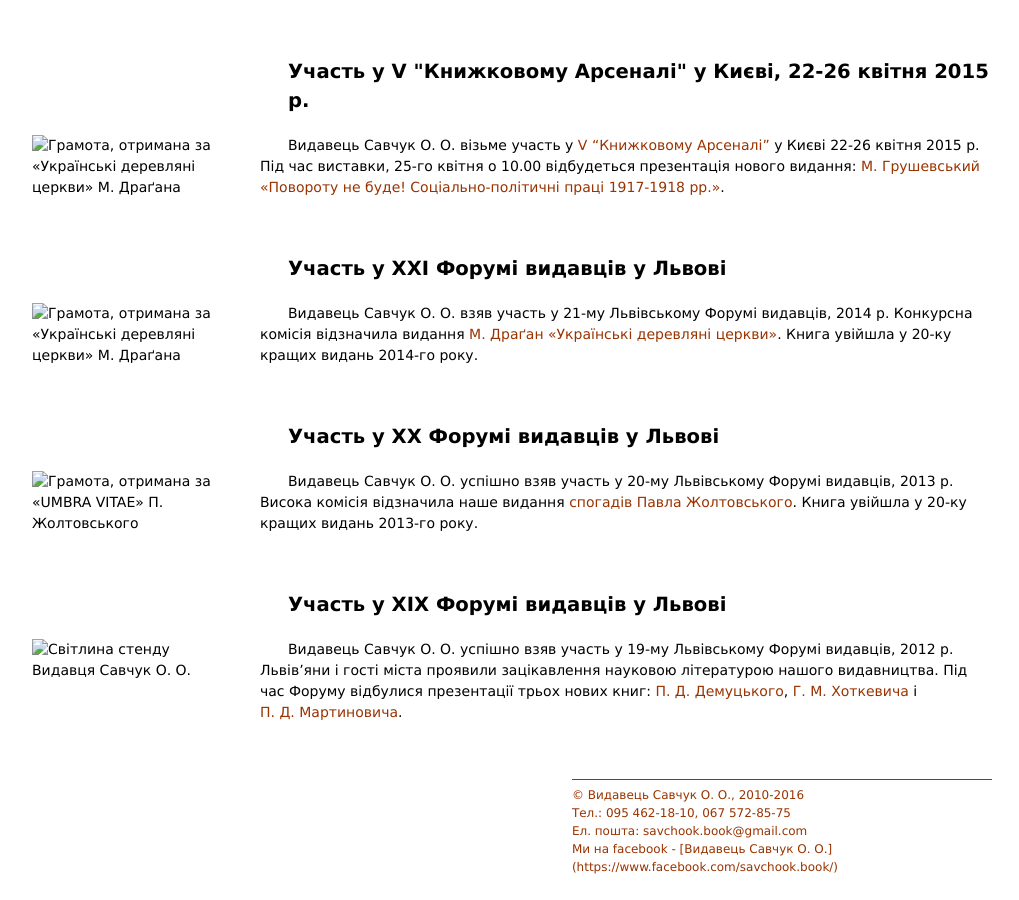
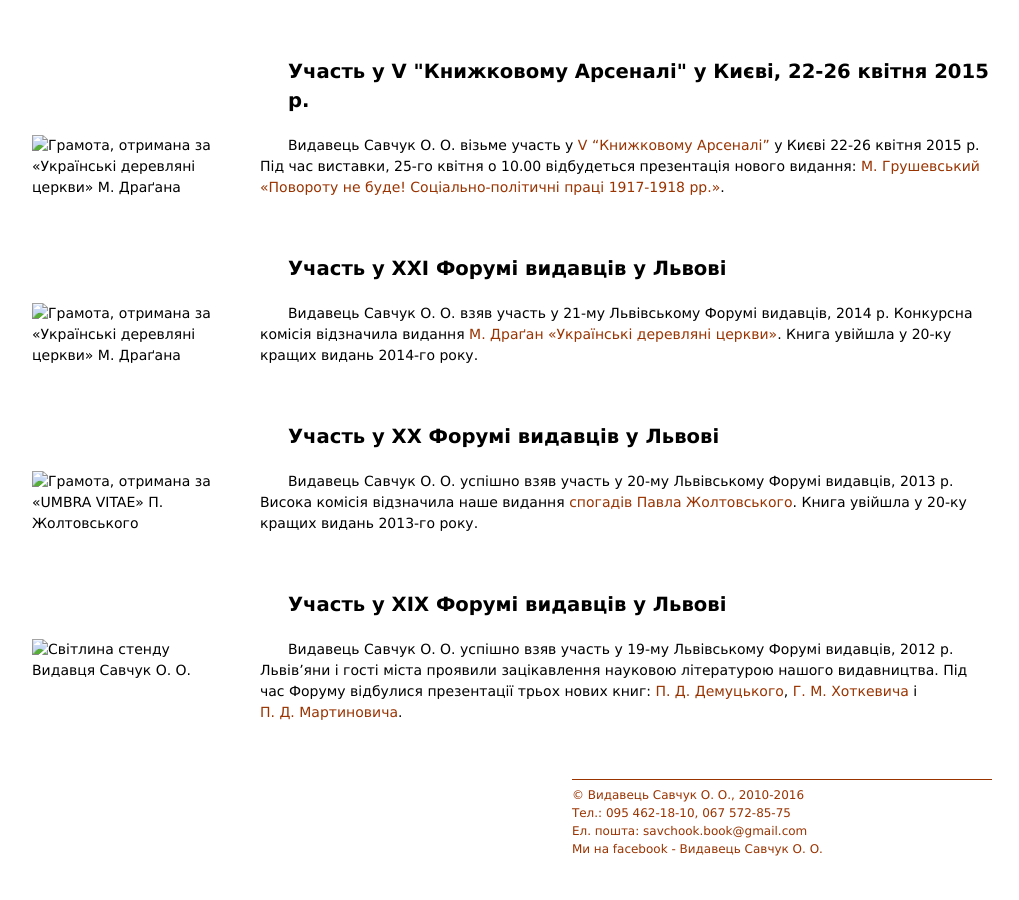
Before and after one commit to savchook/savchook.github.io, a Jekyll site: the page built from index.html, in a window 1280 px wide and 900 px high, scrolled down 960 px. Shown: the whole window, without its empty margins (128-1147 px from the left). Built offline with Jekyll 4.4.1, drawn with Linux system fonts in a browser that asks for light colours; some of the changed lines change nothing that is shown.

Commit message:
Update default.html

```diff
--- a/_layouts/default.html
+++ b/_layouts/default.html
@@ -34,7 +34,7 @@
         <div>© Видавець Савчук О. О., 2010-2016</div>
         <div>Тел.: 095 462-18-10, 067 572-85-75</div>
         <div>Ел. пошта: savchook.book@gmail.com</div>
-        Ми на facebook - [Видавець Савчук О. О.](https://www.facebook.com/savchook.book/)
+        <div>Ми на facebook - <a href="https://www.facebook.com/savchook.book/">Видавець Савчук О. О.</a></div>
       </footer>
       {% endunless %}
     </div>
```
